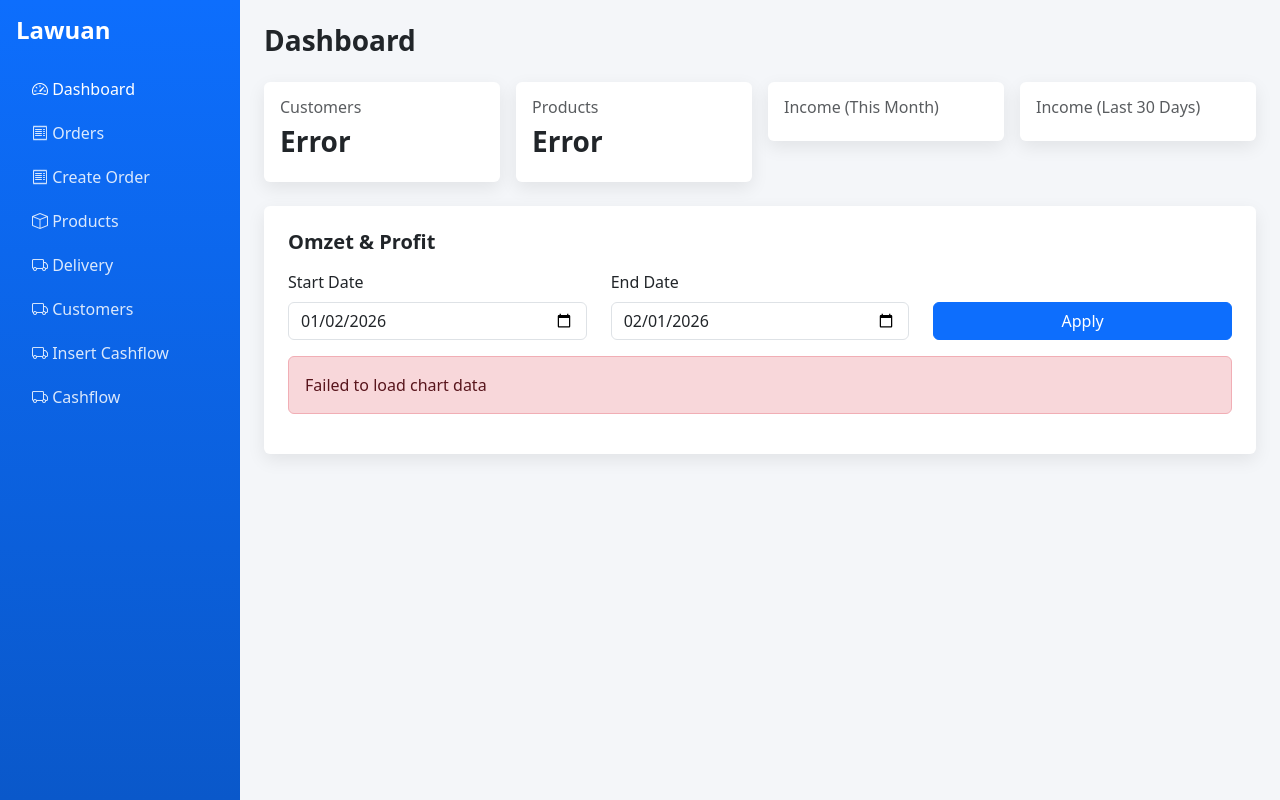
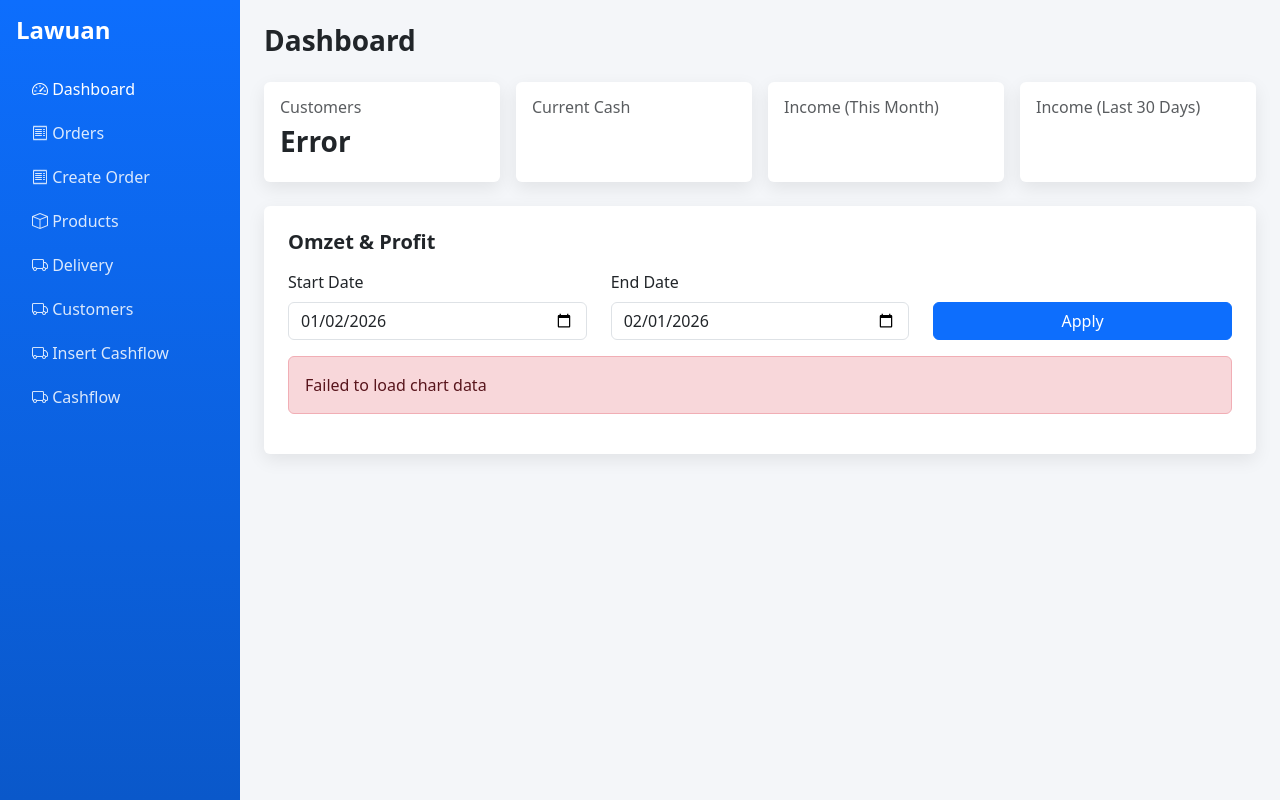
Before and after one commit to lintabong/Webapp-Lawuan-Seafood, a Flask app: template app/templates/dashboard.html in a window 1280 px wide. Run offline with Flask 3, Linux system fonts and the light colour scheme; the template is opened without the code that fills it, so the values that code supplies are empty; some libraries are stand-ins or nearby versions.

Commit message:
Add current cash in dashboarod

```diff
--- a/app/templates/dashboard.html
+++ b/app/templates/dashboard.html
@@ -3,37 +3,36 @@
 
 {% block content %}
     <div class="row g-3 mb-4">
-    <div class="col-md-3">
-        <div class="card p-3">
+        <div class="col-md-3 d-flex">
+            <div class="card p-3 h-100 w-100">
                 <h6 class="text-muted">Customers</h6>
                 <h3 class="fw-bold hidden" id="totalCustomers">-</h3>
             </div>
         </div>
 
-    <div class="col-md-3">
-        <div class="card p-3">
-            <h6 class="text-muted">Products</h6>
-            <h3 class="fw-bold hidden" id="totalProducts">-</h3>
+        <div class="col-md-3 d-flex">
+            <div class="card p-3 h-100 w-100">
+                <h6 class="text-muted">Current Cash</h6>
+                <h3 class="fw-bold hidden" id="curentCash">-</h3>
             </div>
         </div>
 
-    <div class="col-md-3">
-        <div class="card p-3">
+        <div class="col-md-3 d-flex">
+            <div class="card p-3 h-100 w-100">
                 <h6 class="text-muted">Income (This Month)</h6>
                 <h3 class="fw-bold text-success hidden" id="incomeThisMonth">Rp 0</h3>
                 <small class="text-muted" id="incomeVsLastMonth"></small>
             </div>
         </div>
 
-    <div class="col-md-3">
-        <div class="card p-3">
+        <div class="col-md-3 d-flex">
+            <div class="card p-3 h-100 w-100">
                 <h6 class="text-muted">Income (Last 30 Days)</h6>
                 <h3 class="fw-bold text-success hidden" id="incomeLast30Days">Rp 0</h3>
                 <small class="text-muted" id="incomeVs30to60"></small>
             </div>
         </div>
     </div>
-
 
     <!-- CHART -->
     <div class="card p-4">
@@ -116,8 +115,8 @@
                 // Totals
                 document.getElementById('totalCustomers').textContent = data.total_customers;
                 toggleLoading('totalCustomers', false);
-                document.getElementById('totalProducts').textContent = data.total_products;
-                toggleLoading('totalProducts', false);
+                document.getElementById('curentCash').textContent = rupiah(data.current_cash);
+                toggleLoading('curentCash', false);
 
                 // Income values
                 const income = data.income || {};
```
Also changed, not shown: app/routes/dashboard.py (+15 -6 lines), versions.md (+3 -0 lines). Lines whose indentation alone changed are shown as unchanged.
